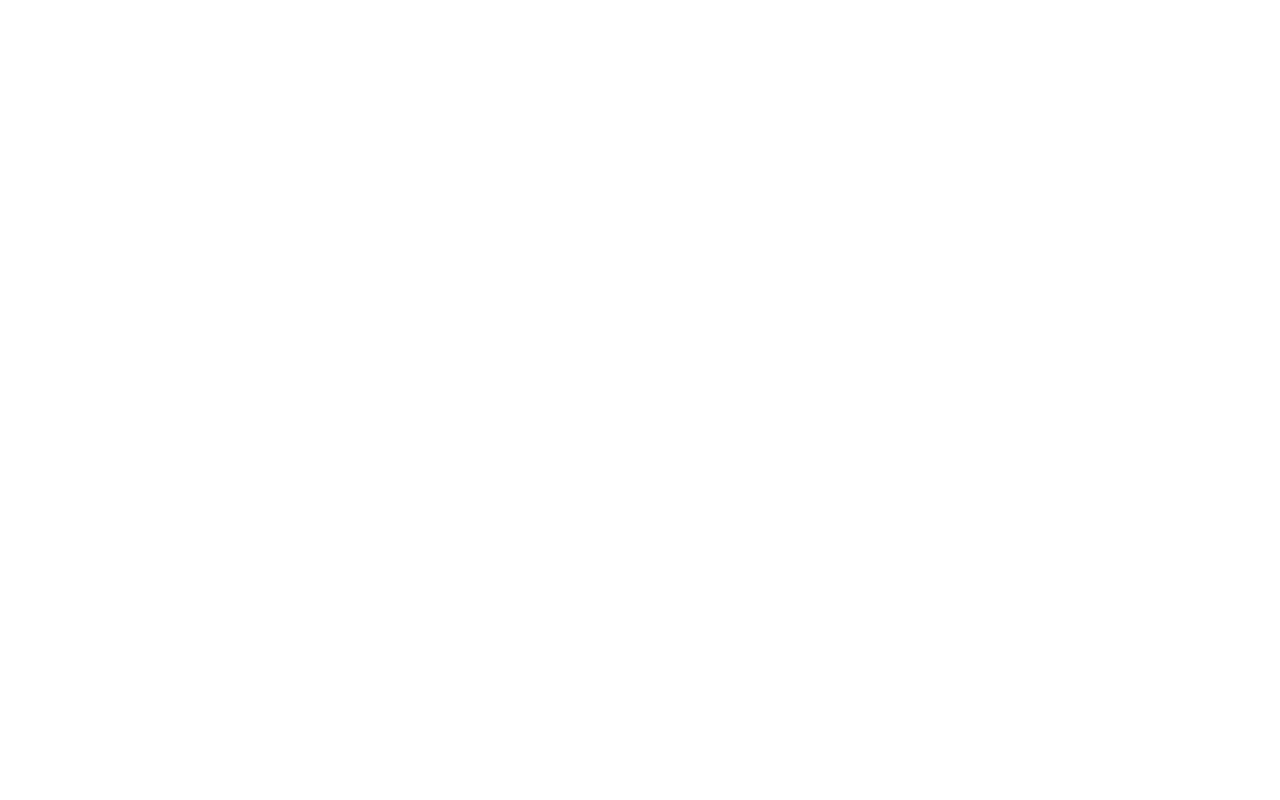
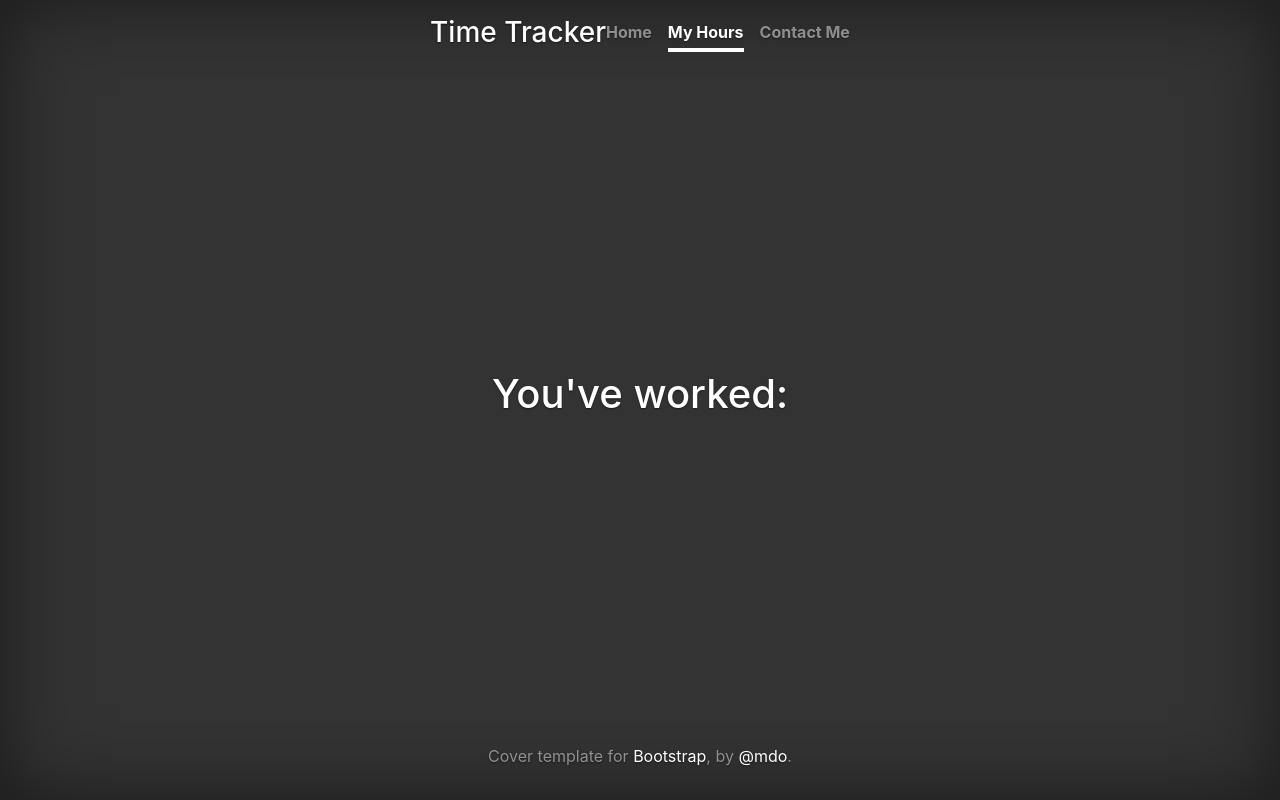
Before and after one commit to MalaikaAbid/project0, a plain HTML site: page templates/myhours.html in a window 1280 px wide. Drawn offline with nearby package versions, Linux system fonts and the light colour scheme.

```diff
--- a/templates/myhours.html
+++ b/templates/myhours.html
@@ -0,0 +1,43 @@
+<!DOCTYPE html>
+<html>
+    <head>
+      <!-- Required meta tags -->
+      <meta charset="utf-8">
+      <meta name="viewport" content="width=device-width, initial-scale=1, shrink-to-fit=no">
+
+      <!-- Latest compiled and minified CSS -->
+      <link rel="stylesheet" href="https://stackpath.bootstrapcdn.com/bootstrap/4.2.1/css/bootstrap.min.css" integrity="sha384-GJzZqFGwb1QTTN6wy59ffF1BuGJpLSa9DkKMp0DgiMDm4iYMj70gZWKYbI706tWS" crossorigin="anonymous">
+      <!-- Custom styles for this template -->
+    <link href="cover.css" rel="stylesheet">
+
+    <link href="https://fonts.googleapis.com/css?family=Playfair+Display:700,900" rel="stylesheet">
+      <title> Time Tracker</title>
+    </head>
+   <body class="text-center">
+
+    <div class="cover-container d-flex h-100 p-3 mx-auto flex-column">
+      <header class="masthead mb-auto">
+        <div class="inner">
+          <h3 class="masthead-brand">Time Tracker</h3>
+
+          <nav class="nav nav-masthead justify-content-center">
+            <a class="nav-link" href="index.html">Home</a>
+            <a class="nav-link active" href="myhours.html">My Hours</a>
+            <a class="nav-link" href="contactme.html">Contact Me</a>
+          </nav>
+
+        </div>
+      </header>
+
+      <main role="main" class="inner cover">
+        <h1 class="cover-heading">You've worked:</h1>
+
+      </main>
+      <footer class="mastfoot mt-auto">
+        <div class="inner">
+          <p>Cover template for <a href="https://getbootstrap.com/">Bootstrap</a>, by <a href="https://twitter.com/mdo">@mdo</a>.</p>
+        </div>
+      </footer>
+      </div>
+    </body>
+  </html>
```
Also changed, not shown: templates/index.html (+4 -4 lines).
